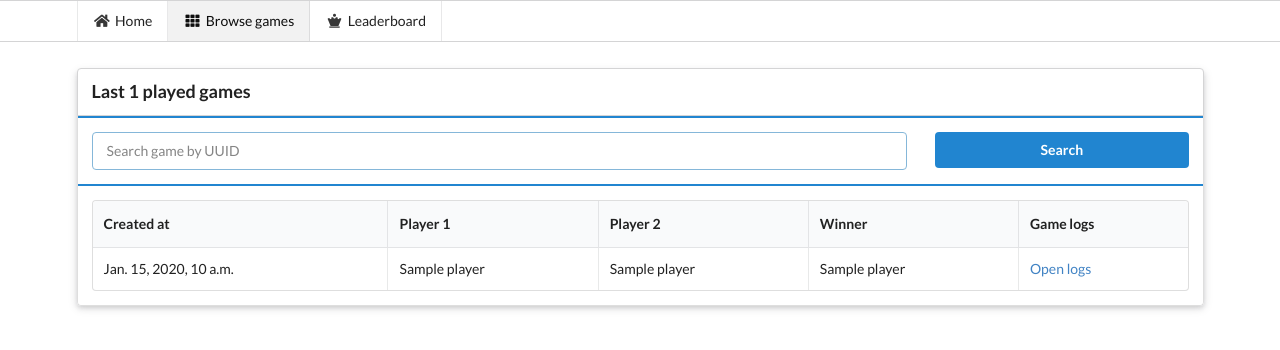
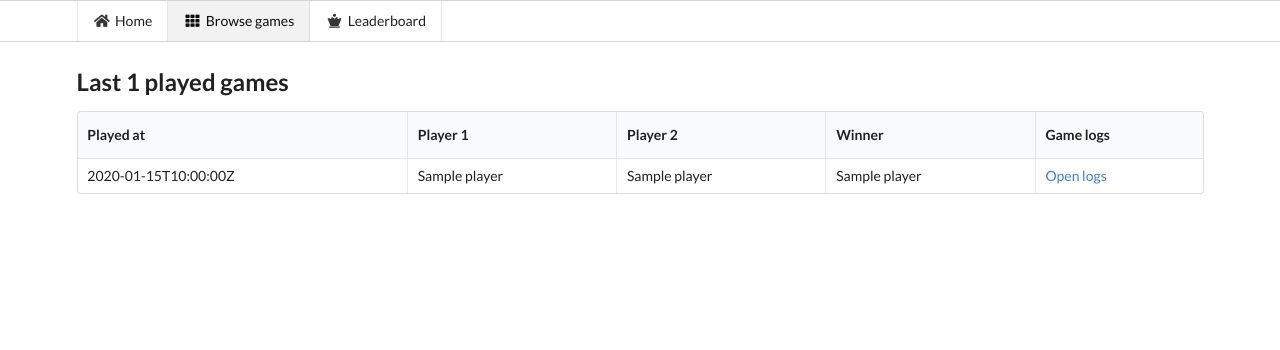
Before and after one commit to tue-5ARA0-2021-Q3/poker-server-backend, a Django app: page /games/ in a window 1280 px wide. Shown: the top 350 px of the page. Run offline with Django 3.2, Linux system fonts and the light colour scheme; tables that the repository leaves empty hold one stand-in row (values such as "Sample post"); parts of the project's set-up code (start-up, migrations or seed data) failed here and were passed over; some libraries are stand-ins or nearby versions.

Commit message:
feat(): last played games view refactored

```diff
--- a/backend/urls.py
+++ b/backend/urls.py
@@ -17,7 +17,7 @@ from django.contrib import admin
 from django.urls import path
 
 from pages.views import home_view, games_view, game_view, leaderboard_view, about_view
-from pages.api import game_counter
+from pages.api import game_counter, last_games
 
 from coordinator.handlers import game_coordinator_handlers
 
@@ -30,7 +30,8 @@ urlpatterns = [
     path('about/', about_view, name = 'about'),
     path('admin/', admin.site.urls),
 
-    path('api/game_counter', game_counter)
+    path('api/game_counter', game_counter),
+    path('api/last_games', last_games)
 ]
 
 
--- a/pages/api.py
+++ b/pages/api.py
@@ -1,10 +1,42 @@
-
+import itertools
+from uuid import UUID
 
 from django.http.response import JsonResponse
+from django.core import serializers
 
-from coordinator.models import Game
+from coordinator.models import Game, Player
 
 def game_counter(request, *args, **kwargs):
     return JsonResponse({
         'counter': Game.objects.count()
     })
+
+def last_games(request, *args, **kwargs):
+    last_games = Game.objects.all().order_by('-created_at')[:50].values('player_1', 'player_2', 'winner_id', 'id', 'created_at')
+    # Filter out all possible filter ids needed for last games query
+    player_ids = list(set(filter(lambda d: isinstance(d, UUID), itertools.chain.from_iterable(map(lambda d: d.values(), last_games)))))
+    players    = Player.objects.filter(token__in=player_ids).values('name', 'token', 'public_token')
+
+    # We create token -> public_token mapping to hide real player tokens
+    player_public_mapping = {
+        player['token']:player for player in players
+    }
+    player_public_mapping[None] = {
+        'public_token': None
+    }
+
+    # This functions replaces player token with their public equivalents
+    # Public token cannot be used to initiate a game
+    def hidePrivateTokensInGame(game):
+        game['player_1']  = player_public_mapping[game['player_1']]['public_token']
+        game['player_2']  = player_public_mapping[game['player_2']]['public_token']
+        game['winner_id'] = player_public_mapping[game['winner_id']]['public_token']
+        return game
+
+    last_games = list(map(hidePrivateTokensInGame, last_games))
+    players    = dict(zip(map(lambda d: str(d['public_token']), players), map(lambda d: { 'name':d['name'] }, players)))
+
+    return JsonResponse({
+        'games': last_games,
+        'players': players
+    })
--- a/pages/templates/games.html
+++ b/pages/templates/games.html
@@ -1,10 +1,13 @@
 {% extends "base.html" %}
 
 {% block content %}
-    <div class="ui raised segments">
-        <h3 class="ui top attached header">Last {{ last_games | length }} played games</h3>
-        <div class="ui blue segment">
-            <div class="ui grid">
+    <div id="games">
+        <div class="ui segment" v-if="!initialized">
+            <div class="ui active centered inline loader"></div>
+        </div>
+        <div v-else>
+        <div class="ui large header">Last [[ lastGames.length ]] played games</div>
+        {% comment %} <div class="ui grid">
             <div class="ui twelve wide column">
                 <div class="ui input fluid focus">
                     <input type="text" placeholder="Search game by UUID">
@@ -13,13 +16,11 @@
             <div class="ui four wide column">
                 <div class="ui blue fluid button">Search</div>
             </div>
-            </div>
-        </div>
-        <div class="ui blue segment">
-            <table class="ui celled table">
+        </div> {% endcomment %}
+        <table class="ui celled compact table">
             <thead>
             <tr>
-                    <th>Created at</th>
+                <th>Played at</th>
                 <th>Player 1</th>
                 <th>Player 2</th>
                 <th>Winner</th>
@@ -27,17 +28,54 @@
             </tr>
             </thead>
             <tbody>
-                {% for game in last_games %}
-                    <tr>
-                        <td data-label="created_at">{{ game.created_at }}</td>
-                        <td data-label="player_1">{{ game.player1.name }}</td>
-                        <td data-label="player_2">{{ game.player2.name }}</td>
-                        <td data-label="winner_id">{{ game.winner.name }}</td>
-                        <td data-label="id"><a href="/game/{{ game.id }}/" rel="noopener">Open logs</a></td>
+            <tr v-for="game in lastGames" :key="game.id">
+                <td data-label="created_at">[[ game.created_at ]]</td>
+                <td data-label="player_1">[[ playerName(game.player_1) ]]</td>
+                <td data-label="player_2">[[ playerName(game.player_2) ]]</td>
+                <td data-label="winner_id">[[ playerName(game.winner_id) ]]</td>
+                <td data-label="id"><a v-bind:href="/game/ + game.id" rel="noopener">Open logs</a></td>
             </tr>
-                {% endfor %}
             </tbody>
         </table>
         </div>
     </div>
+    <script>
+        var app = new Vue({
+            delimiters: ["[[", "]]"],
+            el: '#games',
+            data: {
+              initialized: false,
+              lastGames: [],
+              players: [],
+              timer: undefined
+            },
+            created: function() {
+                this.fetchLastGames()
+                this.timer = setInterval(() => this.fetchLastGames(), 5_000)
+            },
+            methods: {
+                fetchLastGames: function() {
+                    fetch('{{ request.scheme }}://{{ request.get_host }}/api/last_games')
+                        .then(response => response.json())
+                        .then((data) => {
+                            this.lastGames   = data.games
+                            this.players     = data.players
+                            this.initialized = true
+                        })
+                },
+                playerName: function(id) {
+                    if (id) {
+                        return this.players[id].name
+                    } else {
+                        return ''
+                    }
+                }
+            },
+            destroyed: function() {
+                if (this.timer) {
+                    clearInterval(this.timer)
+                }
+            }
+        })
+    </script>
 {% endblock content %}
--- a/pages/templates/home.html
+++ b/pages/templates/home.html
@@ -52,6 +52,6 @@
                     clearInterval(this.timer)
                 }
             }
-          })
+        })
     </script>
 {% endblock content %}
--- a/pages/views.py
+++ b/pages/views.py
@@ -36,10 +36,7 @@ def fetch_game_info(game):
 
 
 def games_view(request, *args, **kwargs):
-    last_games = Game.objects.all().order_by('-created_at')[:50]
-    return render(request, "games.html", {
-        'last_games': list(map(fetch_game_info, last_games))
-    })
+    return render(request, "games.html")
 
 
 def game_view(request, *args, **kwargs):
```
Lines whose indentation alone changed are shown as unchanged.
